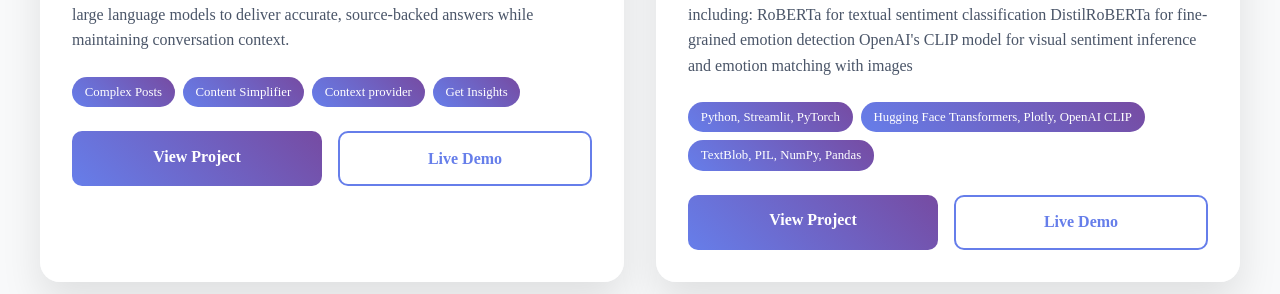
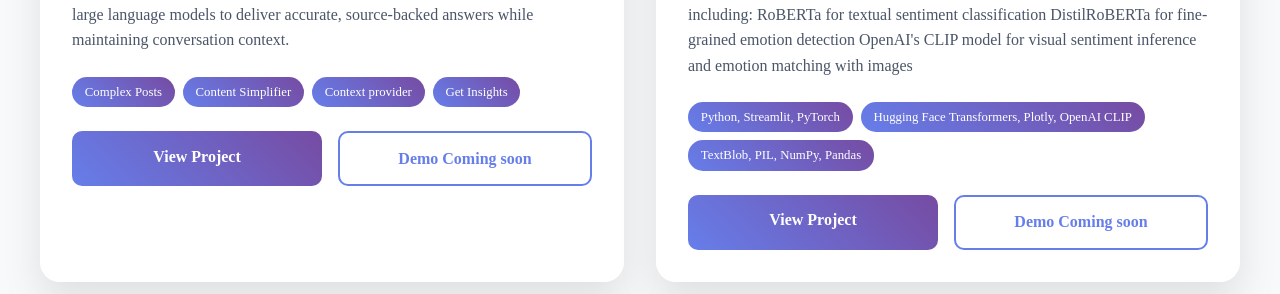
Before and after one commit to Ashritha-gugire/Crafted_by_ashritha, a plain HTML site: page projects.html in a window 1280 px wide. Shown: the part 928-1222 px from the top of the page. Drawn offline with Linux system fonts and the light colour scheme.

Commit message:
Update projects.html

```diff
--- a/projects.html
+++ b/projects.html
@@ -352,7 +352,7 @@
                     </div>
                     <div class="project-links">
                         <a href="https://github.com/Ashritha-gugire/GenAI-Customer-Support-Assistant-/tree/main" class="project-btn btn-primary" target="_blank">View Project</a>
-                        <a href="assests/LinkedIn.mp4" class="project-btn btn-secondary">Live Demo</a>
+                        <a href="" class="project-btn btn-secondary">Demo Coming soon </a>
                     </div>
                 </div>
             </div>
@@ -380,7 +380,7 @@ OpenAI's CLIP model for visual sentiment inference and emotion matching with ima
                     </div>
                     <div class="project-links">
                         <a href="https://github.com/Ashritha-gugire/Multimodal-Sentiment-Analysis" class="project-btn btn-primary" target="_blank">View Project</a>
-                        <a href="assests/LinkedIn.mp4" class="project-btn btn-secondary">Live Demo</a>
+                        <a href="" class="project-btn btn-secondary">Demo Coming soon</a>
                     </div>
                 </div>
             </div>
```
